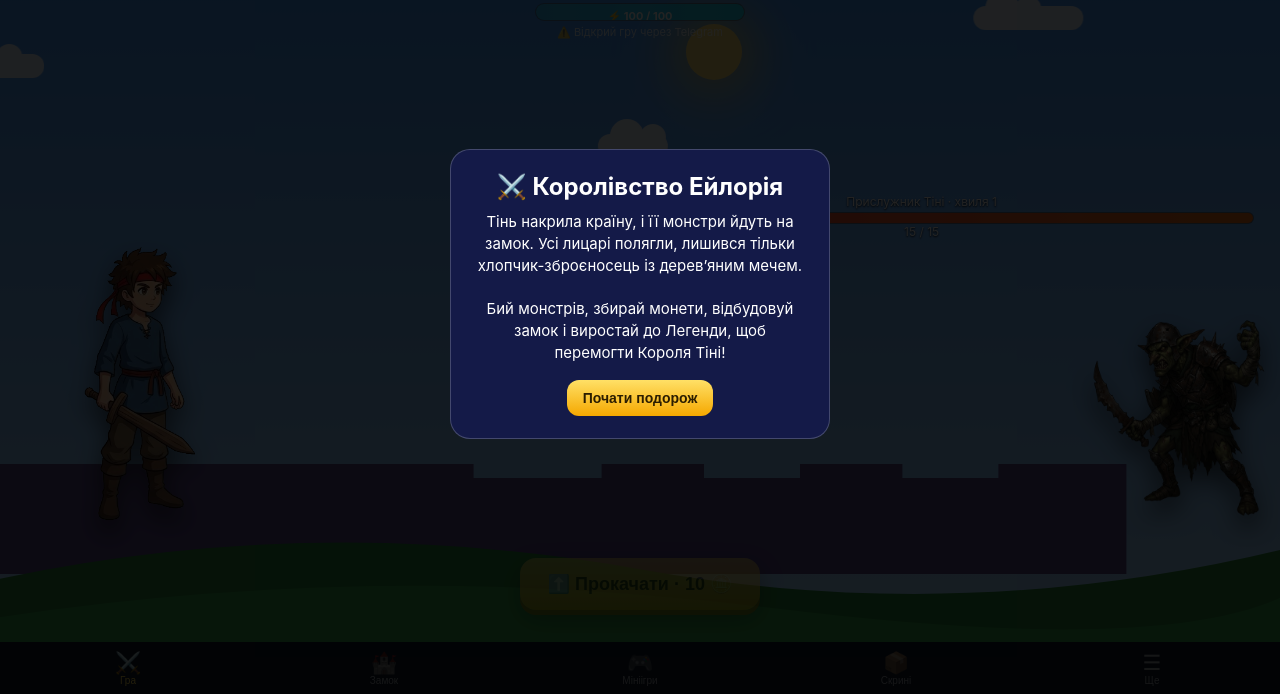
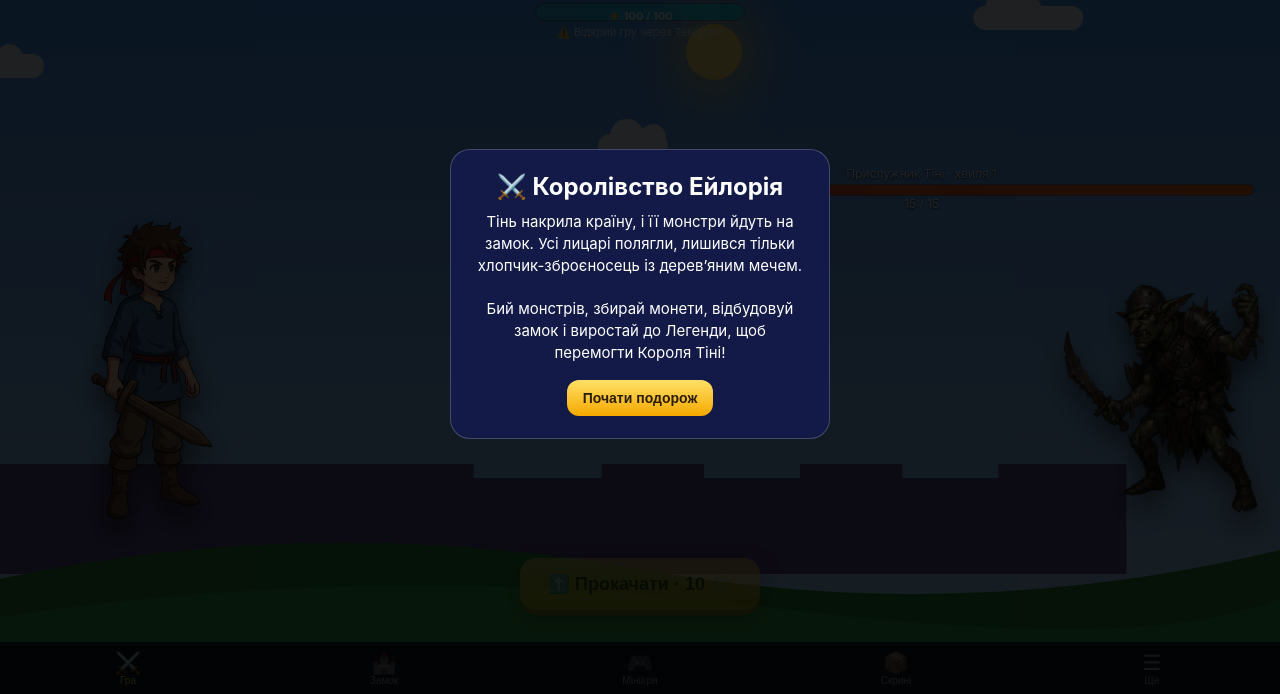
Before and after one commit to rikster625-boop/knight-clicker, a plain HTML site: page index.html in a window 1280 px wide. Shown: the part 106-800 px from the top of the page. Drawn offline with Linux system fonts and the light colour scheme.

Commit message:
Adjust layout and styles for field and monster elements

```diff
--- a/index.html
+++ b/index.html
@@ -33,18 +33,19 @@ body{font-family:-apple-system,Segoe UI,sans-serif;color:#fff;user-select:none;-
 #ent{position:relative;font-size:11px;font-weight:700;line-height:16px}
 #cloud{font-size:11px;margin-top:4px;opacity:.8}
 .view{position:fixed;inset:0;display:none}.view.on{display:block}
-#field{position:absolute;left:0;right:0;height:min(300px,38vh);bottom:calc(env(safe-area-inset-bottom) + 160px)}
+#field{position:absolute;left:0;right:0;height:min(350px,41vh);bottom:calc(env(safe-area-inset-bottom) + 160px)}
 #kn{position:absolute;left:1%;bottom:0;height:100%;transition:transform .08s;filter:drop-shadow(0 12px 12px #0009)}
 #kn.atk{transform:translateX(26px) rotate(3deg)}
-#mn{position:absolute;right:1%;bottom:0;height:78%;display:flex;align-items:flex-end;filter:drop-shadow(0 12px 12px #0009)}
-#mn.boss{height:100%;filter:drop-shadow(0 0 18px #ef4444aa)}
+#mn{position:absolute;right:1%;bottom:0;height:84%;display:flex;align-items:flex-end;filter:drop-shadow(0 12px 12px #0009)}
+#mn.boss{height:112%;filter:drop-shadow(0 0 18px #ef4444aa)}
 #mn.hurt{animation:sh .14s}
 @keyframes sh{25%{transform:translateX(8px)}75%{transform:translateX(-8px)}}
 #kn svg{height:100%;width:auto;aspect-ratio:200/280;display:block}
-#kn img,#mn img{height:100%;width:auto;max-width:46vw;object-fit:contain;display:block;pointer-events:none}
+#kn img,#mn img{height:100%;width:auto;max-width:50vw;object-fit:contain;display:block;pointer-events:none}
 .em{font-size:min(130px,17vh);line-height:1}
 #mn.boss .em{font-size:min(190px,24vh)}
 #mh{position:absolute;right:2%;top:-40px;width:52%;text-align:center;font-size:12px;text-shadow:0 1px 2px #000;pointer-events:none}
+#field.bw #mh{top:-66px}
 #mbar{height:12px;border-radius:8px;background:#0008;overflow:hidden;margin-top:3px;border:1px solid #fff3}
 #mbi{display:block;height:100%;width:100%;background:linear-gradient(90deg,#ef4444,#f97316);transition:width .1s}
 .bt{position:absolute;left:0;right:0;text-align:center;bottom:calc(env(safe-area-inset-bottom) + 84px)}
@@ -361,7 +362,7 @@ function spr(n,fb){return IMGURL[n]?'<img src="'+IMGURL[n]+'" alt="" draggable="
 function renderKnight(){$('kn').innerHTML=spr(HEROES[tier()],hero())}
 function updHP(){const mx=mhpMax();$('mbi').style.width=Math.max(0,s.mh/mx*100)+'%';$('mhp').textContent=fmt(Math.max(0,s.mh))+' / '+fmt(mx)}
 function renderMon(){
- const c=chap(),b=isBoss();$('mn').className=b?'boss':'';
+ const c=chap(),b=isBoss();$('mn').className=b?'boss':'';$('field').classList.toggle('bw',b);
  const k=(s.w-1)%4;
  $('mn').innerHTML=b?spr(BOSSES[c],'<div class="em">'+CH[c].bm+'</div>'):spr(MINIONS[c][k],'<div class="em">'+CH[c].m[k]+'</div>');
  $('mname').textContent=(b?'👑 БОС: '+CH[c].b:'Прислужник Тіні')+' · хвиля '+s.w;updHP();
```
